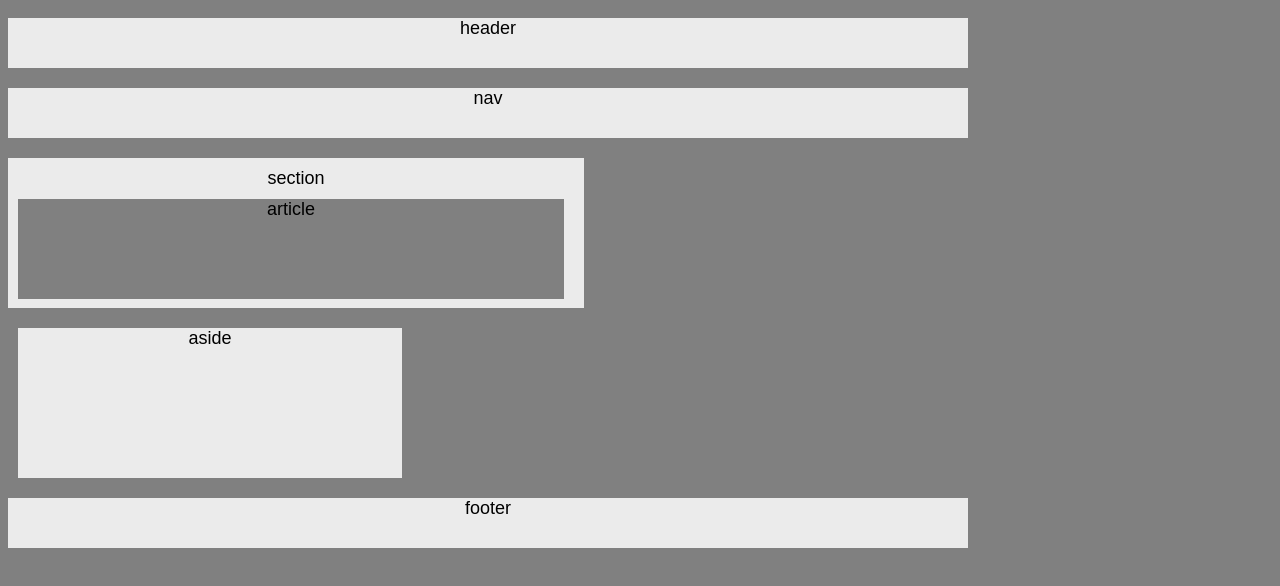
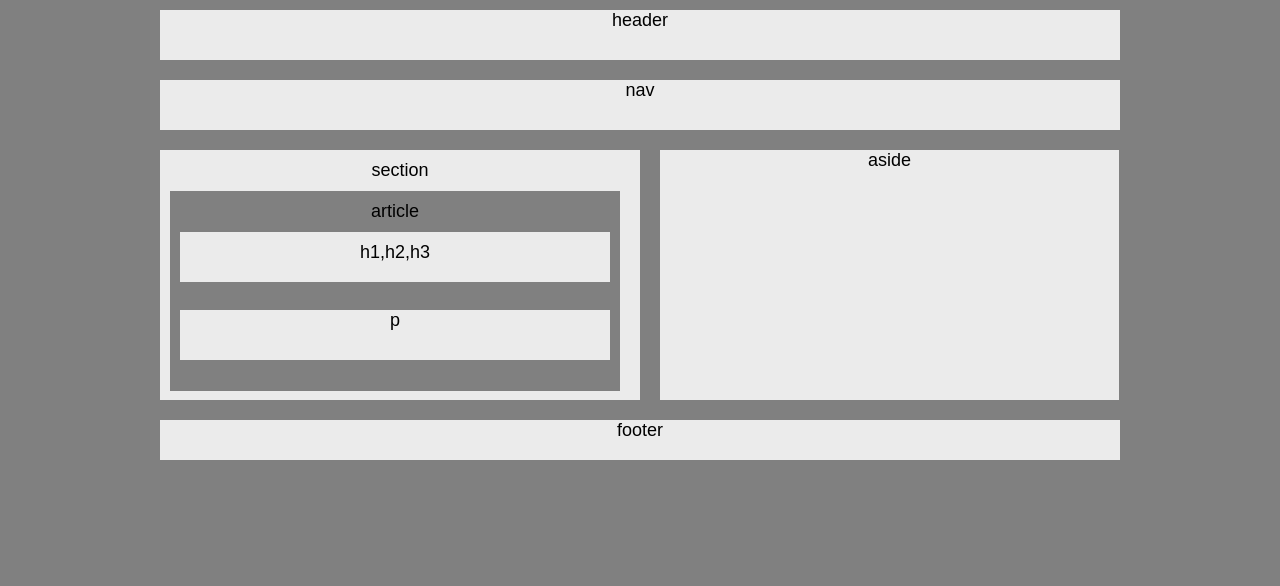
Before and after one commit to JayKrauss/HW-Wireframe, a plain HTML site: page index.html in a window 1280 px wide. Drawn offline with Linux system fonts and the light colour scheme.

Commit message:
final upload

```diff
--- a/index.html
+++ b/index.html
@@ -21,6 +21,8 @@
 section
     <article>
         article
+        <section id='heads'>h1,h2,h3</section>
+        <p>p</p>
     </article>
 </section>
 
--- a/style.css
+++ b/style.css
@@ -4,11 +4,13 @@
   }
 
   body {
+    align-content: center;
     font-family: Arial, Helvetica, sans-serif;
     color: '#777';
     background: '#777';
-    width: 960px;
+    max-width: 960px;
     font-size: 18px;
+    margin: auto;
 
   }
 
@@ -33,9 +35,10 @@ nav {
 }
 
 section {
+    clear: both;
     float: left;
-    width: 60%;
-    height: 150px;
+    width: 50%;
+    height: 250px;
     background-color: #ebebeb;
     margin-top: 10px;
     margin-bottom: 10px;
@@ -46,8 +49,8 @@ section {
 
 aside {
     float: left;
-    width: 40%;
-    height: 150px;
+    width: 47.8%;
+    height: 250px;
     background-color: #ebebeb;
     margin-top: 10px;
     margin-bottom: 10px;
@@ -57,17 +60,33 @@ aside {
 
 article {
     background-color: grey;
-    height: 100px;
+    height: 200px;
     margin-top: 10px;
     margin-bottom: 10px;
     margin-right: 10px;
+    padding: 10px;
 
 }
 
 footer {
     float: left;
     width: 100%;
-    height: 50px;
+    height: 40px;
     background-color: #ebebeb;
     margin-top: 10px;
 }
+
+p {
+    float: left;
+    background-color: #ebebeb;
+    margin-bottom: 5px;
+    height: 50px;
+    width: 100%;
+}
+
+#heads {
+    float: left;
+    background-color: #ebebeb;
+    height: 50px;
+    width: 100%;
+}
```
